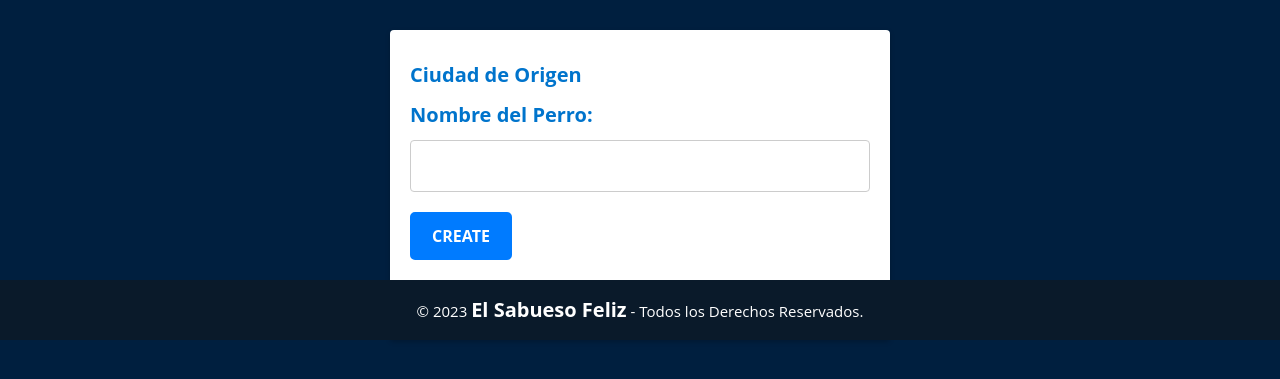
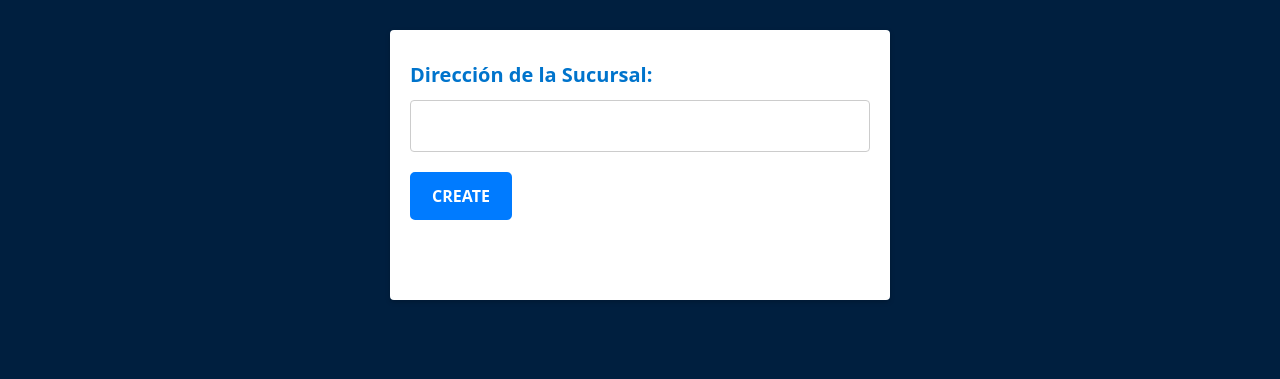
Before and after one commit to Fran-Montini/ElSabuesoFeliz, a Django app: page /sucursales/ in a window 1280 px wide. Shown: the part 85-464 px from the top of the page. Run offline with Django 4.2, Linux system fonts and the light colour scheme; some libraries are stand-ins or nearby versions.

Commit message:
cargar sucursal

```diff
--- a/app/templates/index.html
+++ b/app/templates/index.html
@@ -69,11 +69,6 @@
 
     {% endblock %}
 
-<footer class="pie-pagina">
-    <div class="grupo-2">
-        <small>&copy; 2023 <b>El Sabueso Feliz</b> - Todos los Derechos Reservados.</small>
-    </div>
-</footer>
 
 <script type="text/javascript" src="{% static 'JS/index.js' %}"></script>
 </body>
--- a/app/templates/sucursal.html
+++ b/app/templates/sucursal.html
@@ -27,10 +27,9 @@
             {% csrf_token %}
 
             <div class="form-group">
-                <label for="ciudad">Ciudad de Origen</label>
                 <div class="form-group">
-                    <label for="nombre">Nombre del Perro:</label>
-                    <input type="text" class="form-control" name="Nombre" id="nombre" required>
+                    <label for="dirección">Dirección de la Sucursal:</label>
+                    <input type="text" class="form-control" name="direccion" id="direccion" required>
                 </div>
             </div>
 
--- a/app/views.py
+++ b/app/views.py
@@ -138,9 +138,15 @@ def login_empleado(request):
 def sucursales(request):
     logged_user = getLoggedUser(request)
     if request.method == 'GET':
-        sucursales = Sucursal.objects.all()
-        #ciudades = Ciudad.objects.all(),'ciudades' : ciudades}
-        return render(request, 'sucursal.html', {'sucursales': sucursales,"logged_user" : logged_user})
+        # sucursales = Sucursal.objects.all() 'sucursales': sucursales,
+        return render(request, 'sucursal.html', {"logged_user" : logged_user})
+
+    elif request.method == 'POST':
+        sucursal = request.POST["direccion"]
+        # sucursales = Sucursal.objects.get(direccion = sucursales)
+        s = Sucursal.objects.create(direccion = sucursal)
+        s.save()
+        return redirect('/veterinaria')
 
 def consulta_menu(request):
     logged_user = getLoggedUser(request)
```
Also changed, not shown: db.sqlite3.
